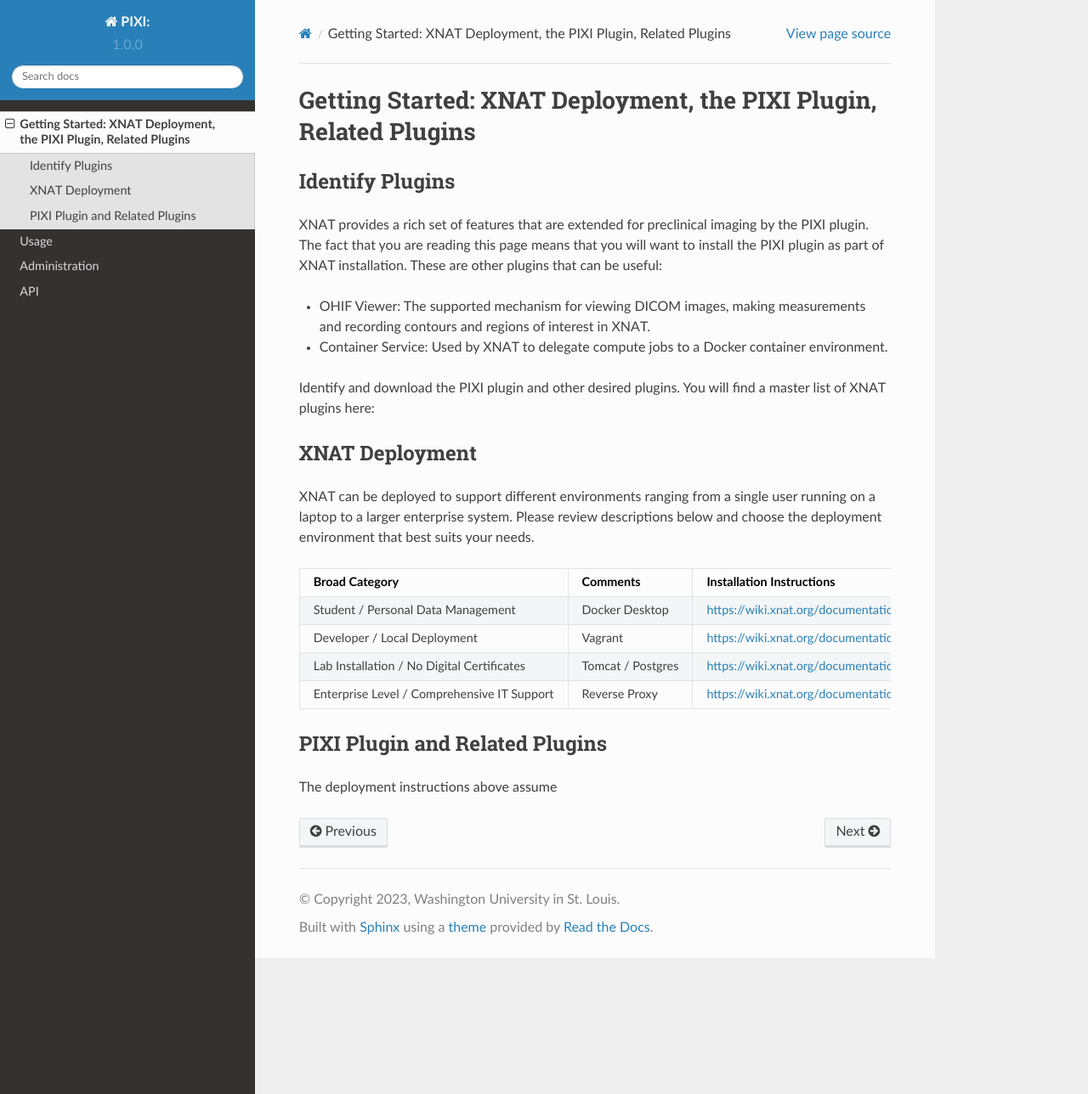
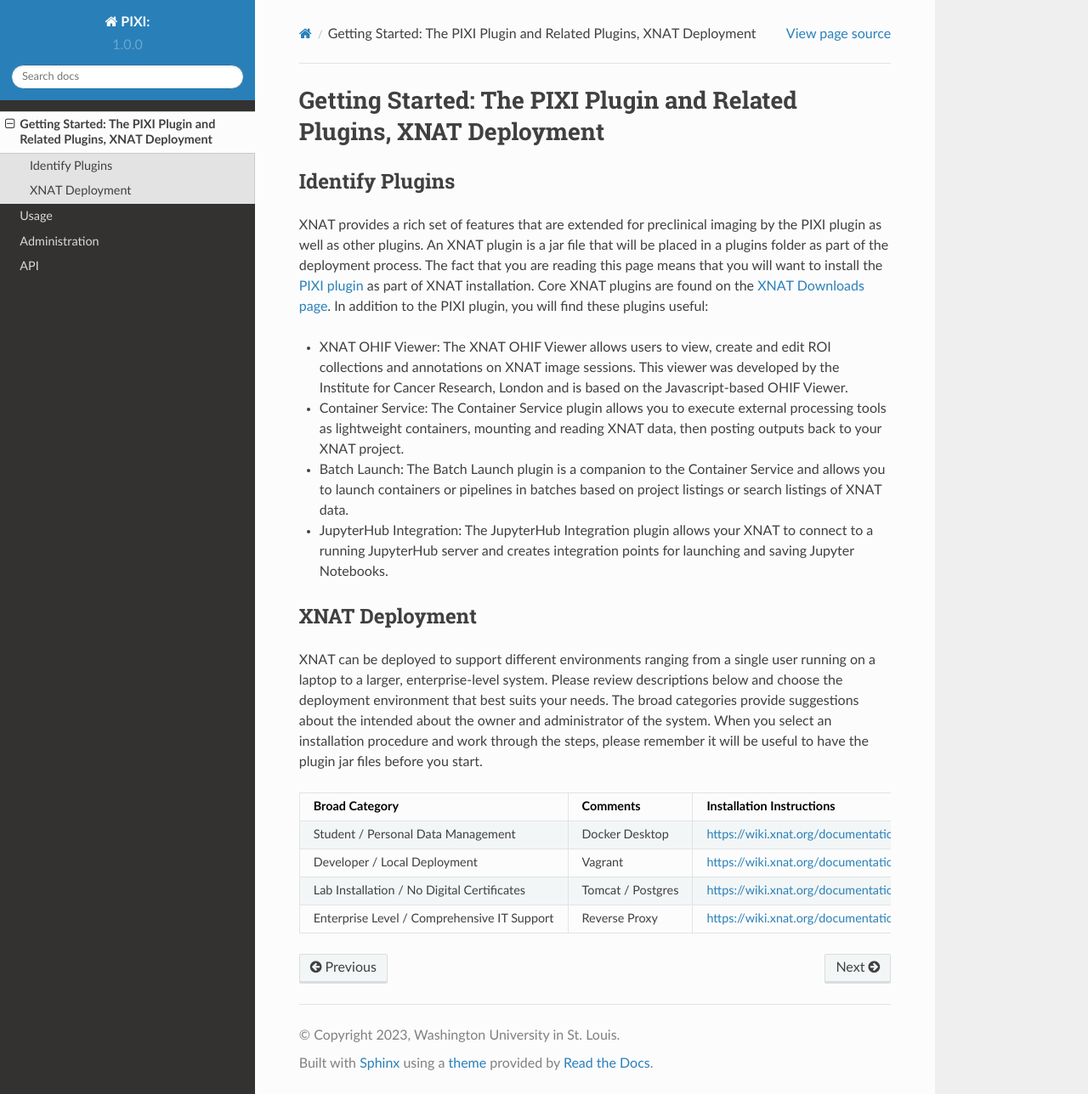
Before and after one commit to preclinical-imaging/documentation, a Sphinx documentation site: the page built from docs/source/getting_started.rst, in a window 1280 px wide and 1288 px high. Shown: the whole window at 85% size. Built offline with Sphinx 7.4.7 and the Read the Docs theme 2.0.0, drawn with Linux system fonts in a browser that asks for light colours.

Commit message:
Clean up the Getting Started page. This is ready for initial review.

```diff
--- a/docs/source/getting_started.rst
+++ b/docs/source/getting_started.rst
@@ -1,23 +1,27 @@
-Getting Started: XNAT Deployment, the PIXI Plugin, Related Plugins
+Getting Started: The PIXI Plugin and Related Plugins, XNAT Deployment
 =======================================
 
 ---------------
 Identify Plugins
 ---------------
-XNAT provides a rich set of features that are extended for preclinical imaging by the PIXI plugin.
-The fact that you are reading this page means that you will want to install the PIXI plugin as part of XNAT installation.
-These are other plugins that can be useful:
+XNAT provides a rich set of features that are extended for preclinical imaging by the PIXI plugin as well as other plugins.
+An XNAT plugin is a jar file that will be placed in a plugins folder as part of the deployment process.
+The fact that you are reading this page means that you will want to install the `PIXI plugin`_ as part of XNAT installation.
+Core XNAT plugins are found on the `XNAT Downloads page`_.
+In addition to the PIXI plugin, you will find these plugins useful:
 
-- OHIF Viewer: The supported mechanism for viewing DICOM images, making measurements and recording contours and regions of interest in XNAT.
-- Container Service: Used by XNAT to delegate compute jobs to a Docker container environment.
-
-Identify and download the PIXI plugin and other desired plugins. You will find a master list of XNAT plugins here:
+- XNAT OHIF Viewer: The XNAT OHIF Viewer allows users to view, create and edit ROI collections and annotations on XNAT image sessions. This viewer was developed by the Institute for Cancer Research, London and is based on the Javascript-based OHIF Viewer.
+- Container Service: The Container Service plugin allows you to execute external processing tools as lightweight containers, mounting and reading XNAT data, then posting outputs back to your XNAT project.
+- Batch Launch: The Batch Launch plugin is a companion to the Container Service and allows you to launch containers or pipelines in batches based on project listings or search listings of XNAT data.
+- JupyterHub Integration: The JupyterHub Integration plugin allows your XNAT to connect to a running JupyterHub server and creates integration points for launching and saving Jupyter Notebooks.
 
 ---------------
 XNAT Deployment
 ---------------
-XNAT can be deployed to support different environments ranging from a single user running on a laptop to a larger enterprise system.
+XNAT can be deployed to support different environments ranging from a single user running on a laptop to a larger, enterprise-level system.
 Please review descriptions below and choose the deployment environment that best suits your needs.
+The broad categories provide suggestions about the intended about the owner and administrator of the system.
+When you select an installation procedure and work through the steps, please remember it will be useful to have the plugin jar files before you start.
 
 +---------------------------------------------+-----------------+--------------------------------------------------------------------------------------------------------------------------------------+
 | Broad Category                              | Comments        |  Installation Instructions                                                                                                           |
@@ -31,9 +35,5 @@ Please review descriptions below and choose the deployment environment that best
 | Enterprise Level / Comprehensive IT Support | Reverse Proxy   | https://wiki.xnat.org/documentation/getting-started-with-xnat/xnat-installation-guide                                                |
 +---------------------------------------------+-----------------+--------------------------------------------------------------------------------------------------------------------------------------+
 
-
----------------
-PIXI Plugin and Related Plugins
----------------
-
-The deployment instructions above assume
+.. _XNAT Downloads page: https://www.xnat.org/download/
+.. _PIXI plugin: https://www.pixi.org/
```
